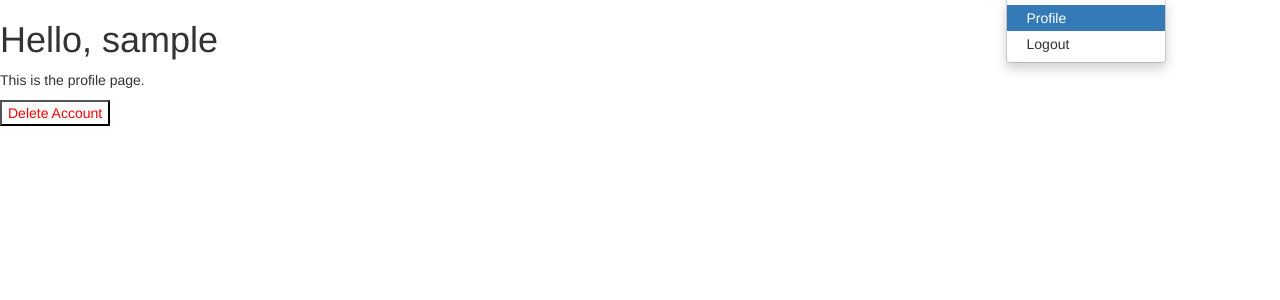
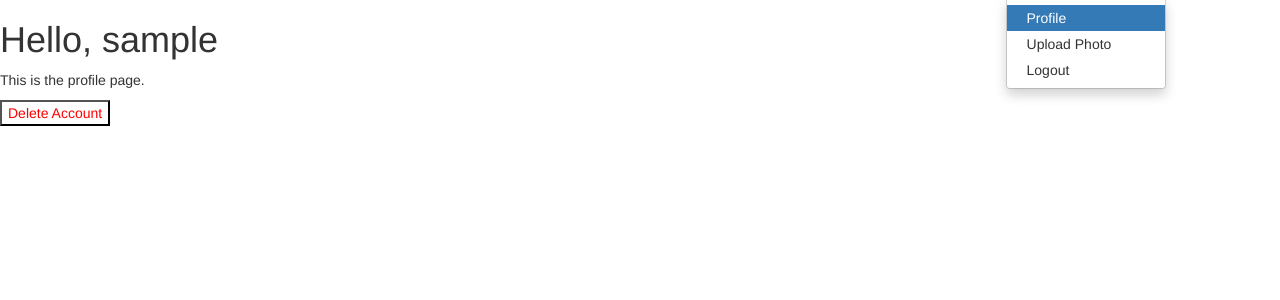
Before and after one commit to seafu47/CMPE131_final-project, a Flask app: page /profile in a window 1280 px wide, after a click that opens the changed part. Shown: the part 52-352 px from the top of the page. Run offline with Flask 2, Linux system fonts and the light colour scheme; the visitor is signed in with stand-in values (Sample User, id 1); data comes from the database, SQL or seed files in the repository; some libraries are stand-ins or nearby versions.

Commit message:
fixed some upload photos issues,not finished yet

```diff
--- a/teamproject/app/forms.py
+++ b/teamproject/app/forms.py
@@ -1,4 +1,5 @@
 from flask_wtf import FlaskForm, RecaptchaField
+from flask_wtf.file import FileField, FileRequired
 from wtforms import StringField, PasswordField, EmailField, SubmitField, BooleanField
 from wtforms.validators import DataRequired, Length, Email, EqualTo, ValidationError
 
@@ -35,3 +36,7 @@ class LoginForm(FlaskForm):
 
 class DeleteUserForm(FlaskForm):
     delete = SubmitField('Delete Account')
+
+class UploadPhotoForm(FlaskForm):
+    photo = FileField(validators=[FileRequired()])
+    submit = SubmitField('Upload')
--- a/teamproject/app/models.py
+++ b/teamproject/app/models.py
@@ -14,6 +14,7 @@ class User(db.Model, UserMixin):
     username = db.Column(db.String(20), unique=True, nullable=False)
     password = db.Column(db.String(20), nullable=False)
     email = db.Column(db.String(120), unique=True, nullable=False)
+    #photo_image = db.Column(db.String(120), default='static/uploads/dog_PNG50321.png', nullable=False)
 
     def __repr__(self):
         return '<User %r>' % self.username
--- a/teamproject/app/routes.py
+++ b/teamproject/app/routes.py
@@ -4,13 +4,13 @@ import os
 from werkzeug.utils import secure_filename
 
 from app import app, bcrypt, db
-from app.forms import RegisterForm, LoginForm
+from app.forms import RegisterForm, LoginForm, UploadPhotoForm
 from app.models import User
 
 from app.forms import DeleteUserForm
 
-AllOWED_EXTENSIONS = (['png', 'jpg'])
-
+#AllOWED_EXTENSIONS = (['png', 'jpg'])
+AllOWED_EXTENSIONS = {'png', 'jpg', 'jpeg'}
 
 def allowed_file(filename):
     return '.' in filename and filename.rsplit('.', 1)[1].lower() in AllOWED_EXTENSIONS
@@ -97,9 +97,22 @@ def logout():
     return redirect(url_for('login'))
 
 
-@app.route('/upload')
+@app.route('/upload',methods=['GET', 'POST'])
 def upload_form():
-    return render_template('upload.html')
+    form = UploadPhotoForm()
+    if form.validate_on_submit():
+        # get photo data
+        f = form.photo.data
+        filename = secure_filename(f.filename)
+        if f.filename == '':
+            flash('No image selected')
+            # back to previous page
+            return render_template('upload.html',form=form)
+
+        if f and allowed_file(f.filename):
+            filename = secure_filename(f.filename)
+            f.save(os.path.join('app','static','uploads', filename))
+    return render_template('upload.html',form=form)
 
 
 @app.route('/upload', methods=['POST'])
--- a/teamproject/app/templates/navbar.html
+++ b/teamproject/app/templates/navbar.html
@@ -39,6 +39,11 @@
               <li class="{% if request.endpoint == 'profile' %}active{% endif %}">
                 <a href="{{ url_for('profile') }}">Profile</a>
               </li>
+
+              <li class="{% if request.endpoint == 'upload_form' %}active{% endif %}">
+                <a href="{{ url_for('upload_form') }}">Upload Photo</a>
+              </li>
+
               <li class="{% if request.endpoint == 'logout' %}active{% endif %}" >
                 <a href="{{ url_for('logout') }}">Logout</a>
               </li>
```
Also changed, not shown: teamproject/app/templates/upload.html (+12 -0 lines).
